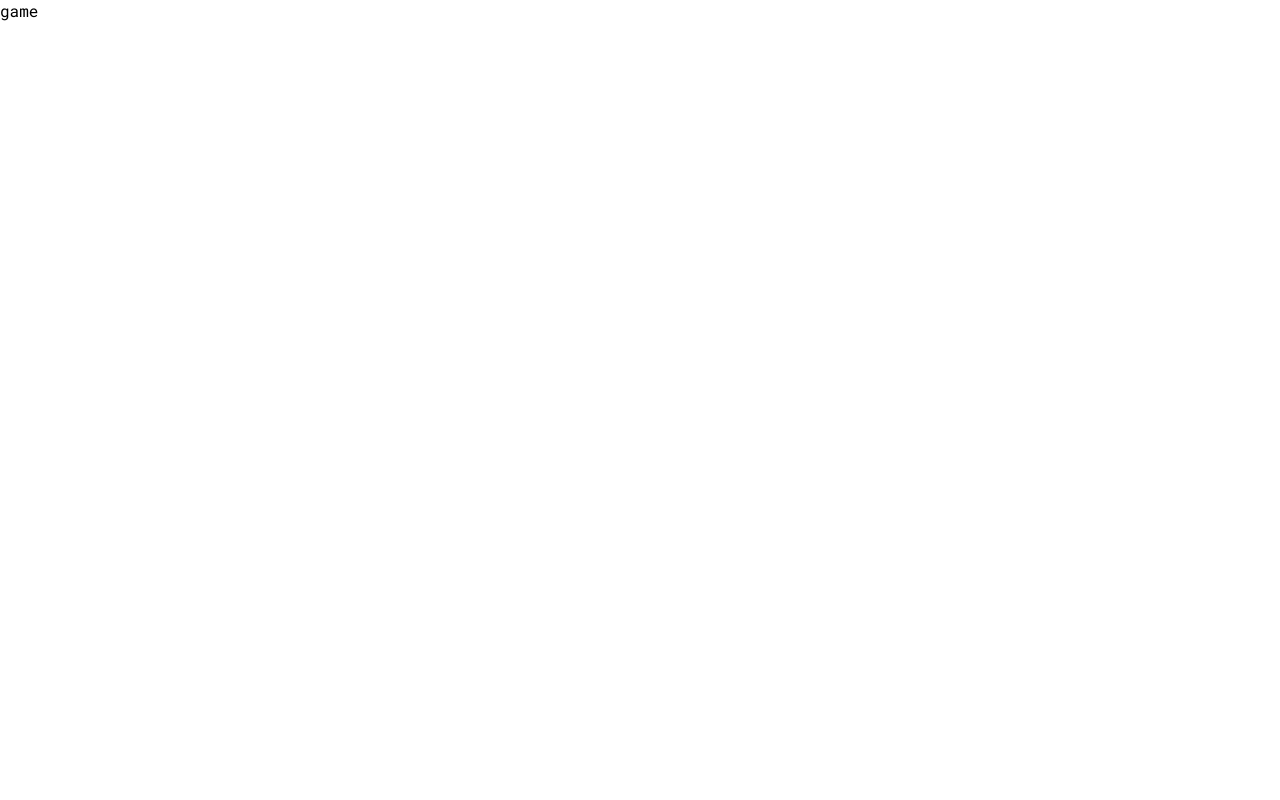
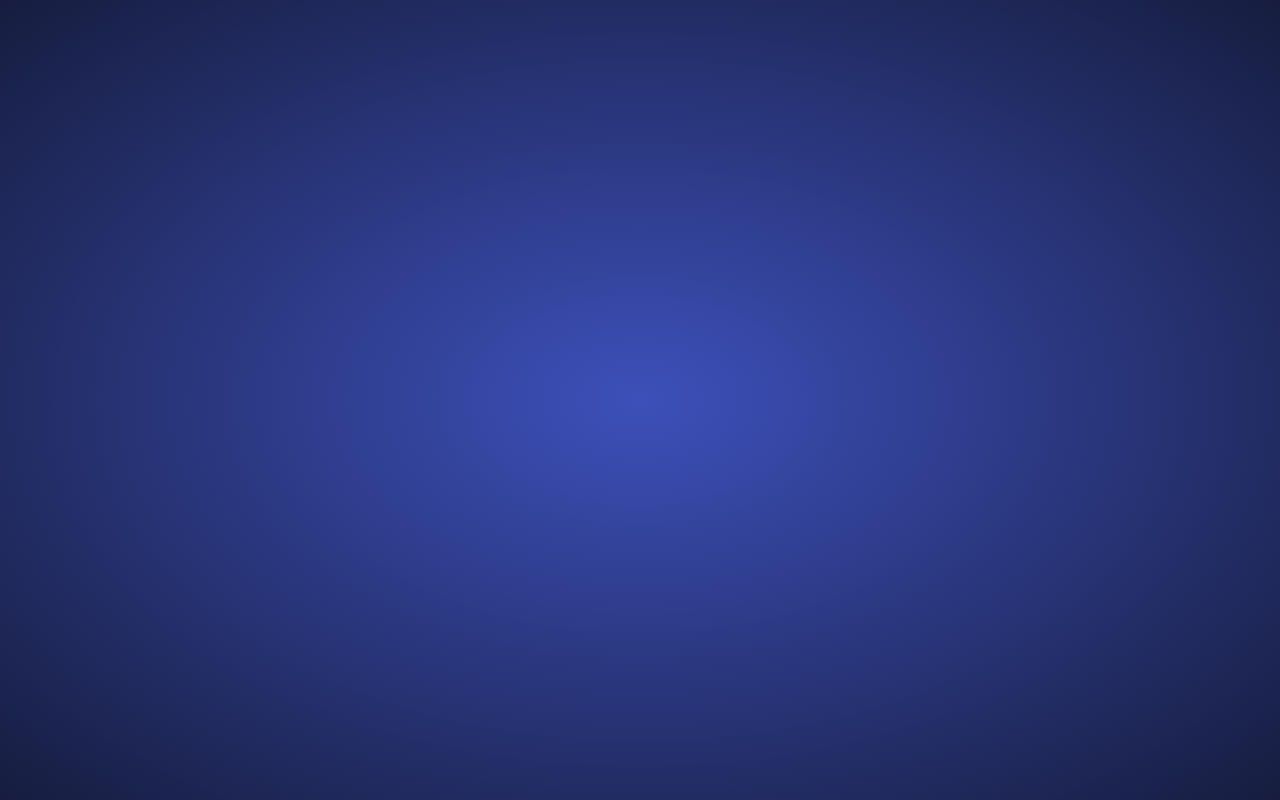
Before and after one commit to abdo/high-low, a React (Create React App) app: page / in a window 1280 px wide. Built offline with nearby package versions, Linux system fonts and the light colour scheme.

Commit message:
Create game layout component

```diff
--- a/src/App.js
+++ b/src/App.js
@@ -1,3 +1,4 @@
+import Layout from 'components/Layout';
 import { Provider } from 'react-redux';
 import { ThemeProvider } from 'styled-components';
 import store from 'store/createStore';
@@ -7,7 +8,7 @@ function App() {
   return (
     <Provider store={store}>
       <ThemeProvider theme={theme}>
-        <div>game</div>
+        <Layout />
       </ThemeProvider>
     </Provider>
   );
--- /dev/null
+++ b/src/components/Layout/index.js
@@ -0,0 +1,8 @@
+import { Container } from './style';
+import React from 'react';
+
+const Layout = () => {
+  return <Container />;
+};
+
+export default Layout;
--- /dev/null
+++ b/src/components/Layout/style.js
@@ -0,0 +1,9 @@
+import styled from 'styled-components';
+
+export const Container = styled.div`
+  width: 100vw;
+  height: 100vh;
+  overflow: hidden;
+  background: ${({ theme }) =>
+    `radial-gradient(${theme.colors.mainLight}, ${theme.colors.main})`};
+`;
--- /dev/null
+++ b/src/store/game/mapper.js
@@ -0,0 +1,4 @@
+export const possibleGuesses = {
+  high: 'high',
+  low: 'low',
+};
```
